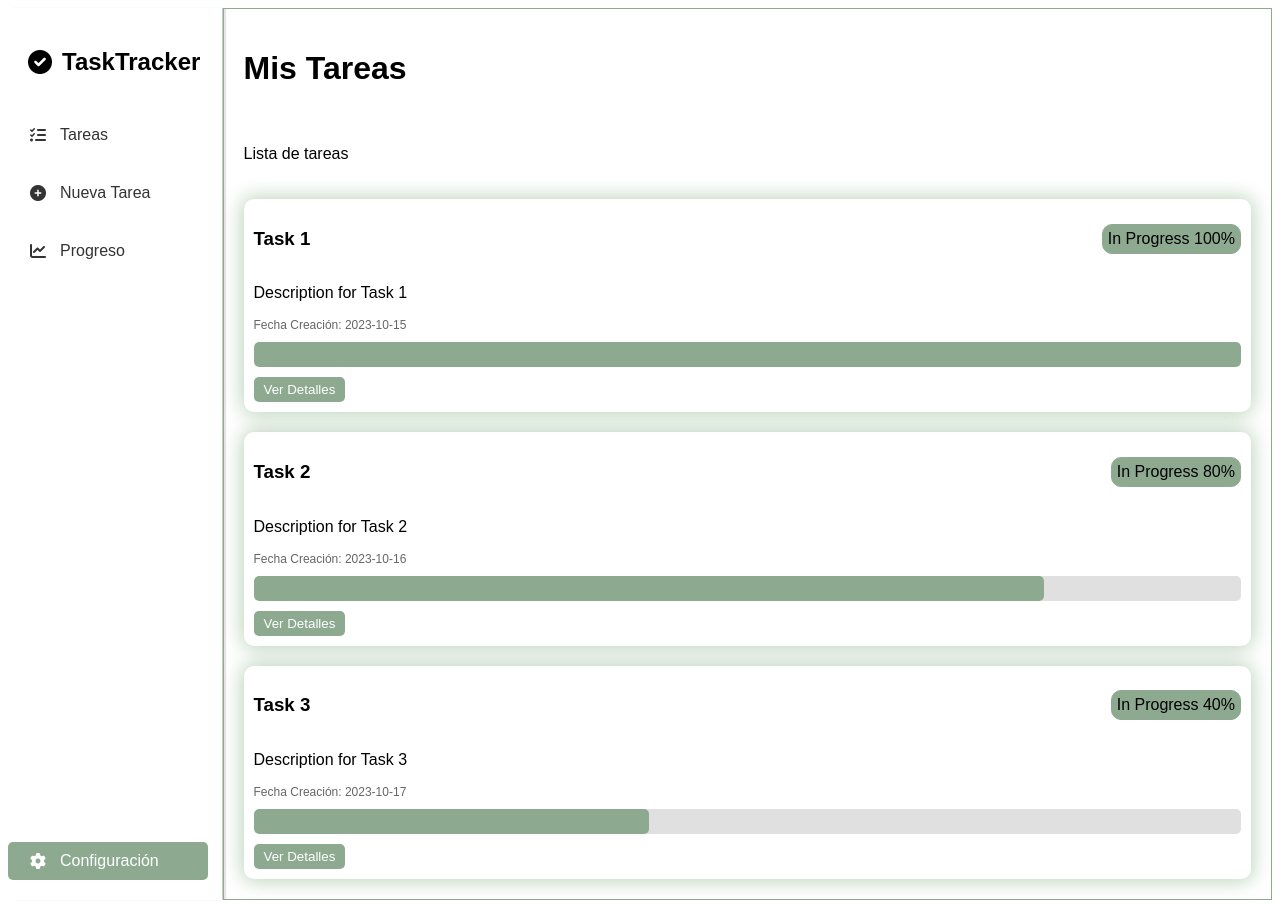
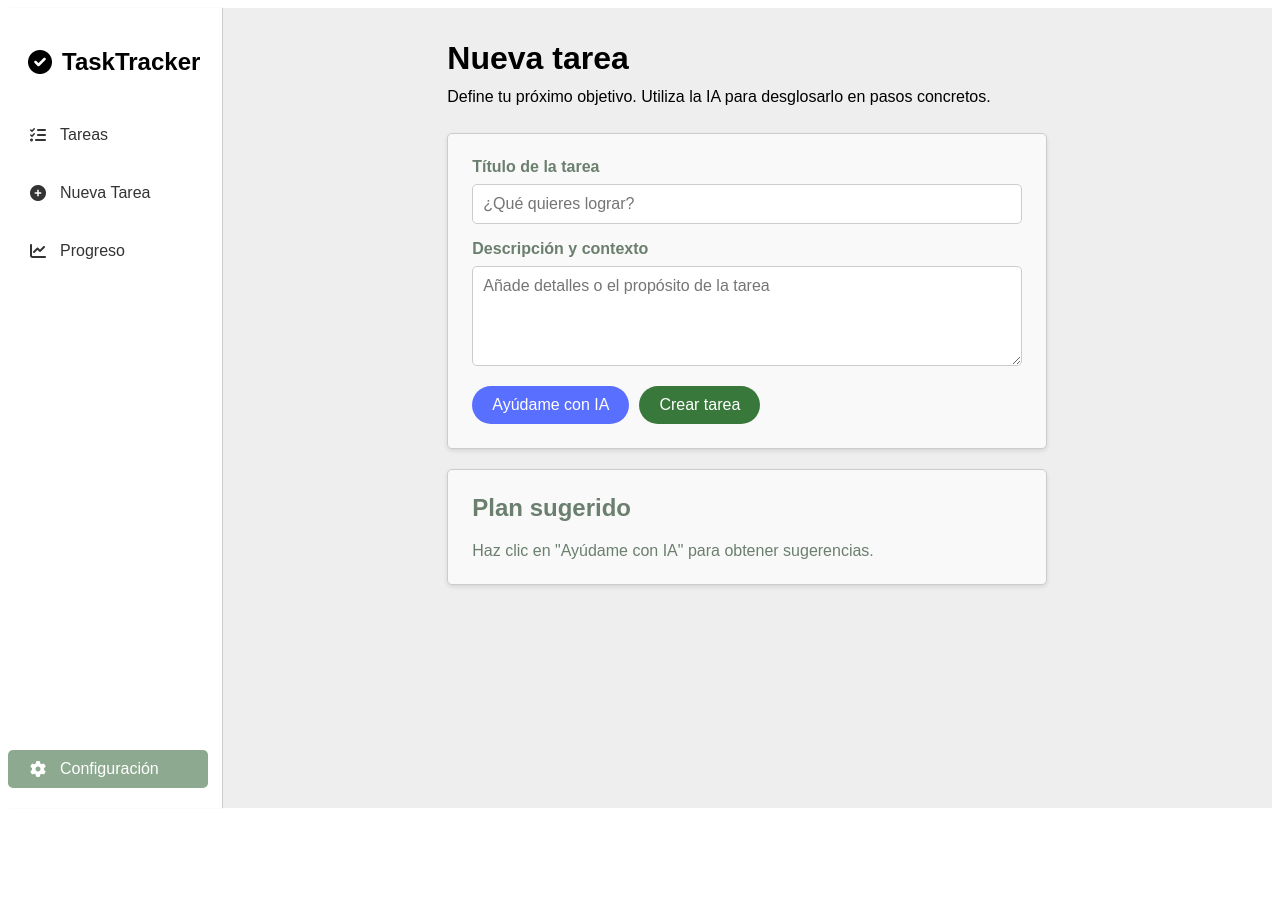
Before and after one commit to AlexSFCodes/Activity-Tracker, a React (Vite) app: page / in a window 1280 px wide. After the commit the page ends 816 px from the top, so only its background shows below. Built offline with nearby package versions, Linux system fonts and the light colour scheme.

Commit message:
Funcion de Agregar nueva tarea creada y funcionando

```diff
--- a/src/App.tsx
+++ b/src/App.tsx
@@ -1,11 +1,12 @@
 import Sidebar from "./Components/Sidebar/Sidebar";
 import TareasPage from "./pages/Tareas/TareasPage";
+import NewTaskPage from "./pages/NuevaTarea/NewTaskPage";
 function App() {
   return (
     <div className="app">
       <Sidebar />
-
-      <TareasPage />
+      <NewTaskPage />
+      {/* <TareasPage /> */}
 
     </div>
   );
--- /dev/null
+++ b/src/pages/NuevaTarea/NewTaskPage.css
@@ -0,0 +1,209 @@
+/* ==============================
+   Página
+   ============================== */
+
+.new-task-page {
+    width: 100%;
+    min-height: 100%;
+    padding: 32px 20px;
+    box-sizing: border-box;
+    background-color: #eeeeee;
+}
+
+
+/* ==============================
+   Encabezado
+   ============================== */
+
+.page-header {
+    width: 100%;
+    max-width: 600px;
+    margin: 0 auto 24px;
+}
+
+.page-header h1 {
+    margin: 0 0 8px;
+}
+
+.page-header p {
+    margin: 0;
+    line-height: 1.5;
+}
+
+
+/* ==============================
+   Formulario
+   ============================== */
+
+.form-container {
+    width: 100%;
+    max-width: 600px;
+    margin: 0 auto;
+    padding: 24px;
+    box-sizing: border-box;
+
+    border: 1px solid #ccc;
+    border-radius: 5px;
+
+    background-color: #f9f9f9;
+    color: #6b7f6e;
+
+    box-shadow: 0 2px 4px rgba(0, 0, 0, 0.1);
+}
+
+
+/* ==============================
+   Campos
+   ============================== */
+
+.form-group {
+    display: flex;
+    flex-direction: column;
+    gap: 8px;
+    margin-bottom: 16px;
+}
+
+.form-group label {
+    font-weight: 600;
+}
+
+.form-input {
+    width: 100%;
+    box-sizing: border-box;
+
+    padding: 10px;
+
+    border: 1px solid #ccc;
+    border-radius: 5px;
+
+    font: inherit;
+}
+
+.form-input:focus {
+    outline: 2px solid #596fff;
+    outline-offset: 1px;
+}
+
+
+/* ==============================
+   Textarea
+   ============================== */
+
+.form-textarea {
+    min-height: 100px;
+    resize: vertical;
+}
+
+
+/* ==============================
+   Botones
+   ============================== */
+
+.form-actions {
+    display: flex;
+    flex-wrap: wrap;
+    gap: 10px;
+    margin-top: 20px;
+}
+
+.btn {
+    padding: 10px 20px;
+
+    border: none;
+    border-radius: 20px;
+
+    color: white;
+
+    font: inherit;
+    cursor: pointer;
+
+    transition:
+        opacity 0.2s ease,
+        transform 0.1s ease;
+}
+
+.btn:hover {
+    opacity: 0.9;
+}
+
+.btn:active {
+    transform: scale(0.98);
+}
+
+.btn-primary {
+    background-color: #596fff;
+}
+
+.btn-success {
+    background-color: #39783b;
+}
+
+
+/* ==============================
+   Plan sugerido
+   ============================== */
+
+.plan-sugerido {
+    width: 100%;
+    max-width: 600px;
+    margin: 20px auto 0;
+    padding: 24px;
+    box-sizing: border-box;
+
+    border: 1px solid #ccc;
+    border-radius: 5px;
+
+    background-color: #f9f9f9;
+    color: #6b7f6e;
+
+    box-shadow: 0 2px 4px rgba(0, 0, 0, 0.1);
+}
+
+.plan-sugerido h2 {
+    margin-top: 0;
+}
+
+.plan-content p {
+    margin-bottom: 0;
+}
+
+
+/* ==============================
+   Accesibilidad
+   ============================== */
+
+.sr-only {
+    position: absolute;
+    width: 1px;
+    height: 1px;
+    padding: 0;
+    margin: -1px;
+    overflow: hidden;
+    clip: rect(0, 0, 0, 0);
+    white-space: nowrap;
+    border: 0;
+}
+
+
+/* ==============================
+   Responsive
+   ============================== */
+
+@media (max-width: 480px) {
+    .new-task-page {
+        padding: 20px 12px;
+    }
+
+    .form-container,
+    .plan-sugerido {
+        padding: 18px;
+    }
+
+    .form-actions {
+        flex-direction: column;
+    }
+
+    .btn {
+        width: 100%;
+    }
+}
--- /dev/null
+++ b/src/pages/NuevaTarea/NewTaskPage.tsx
@@ -0,0 +1,122 @@
+import { useState } from "react";
+import "./NewTaskPage.css";
+
+export default function NewTaskPage() {
+    const [titulo, setTitulo] = useState("");
+    const [descripcion, setDescripcion] = useState("");
+    const [enviando, setEnviando] = useState(false);
+    const [error, setError] = useState<string | null>(null);
+
+    const handleSubmit = async (e: React.FormEvent<HTMLFormElement>) => {
+        e.preventDefault(); // evita que el form recargue la página
+
+        if (!titulo.trim()) {
+            setError("El título es obligatorio");
+            return;
+        }
+
+        setError(null);
+        setEnviando(true);
+
+        try {
+            const nuevaTarea = await window.api.crearTarea(titulo, descripcion);
+            console.log("Tarea creada con id:", nuevaTarea.id);
+
+            // limpiamos el formulario
+            setTitulo("");
+            setDescripcion("");
+        } catch (err) {
+            console.error("Error al crear la tarea:", err);
+            setError("No se pudo guardar la tarea");
+        } finally {
+            setEnviando(false);
+        }
+    };
+
+    return (
+        <main className="new-task-page">
+            <header className="page-header">
+                <h1>Nueva tarea</h1>
+                <p>
+                    Define tu próximo objetivo. Utiliza la IA para desglosarlo
+                    en pasos concretos.
+                </p>
+            </header>
+
+            <section className="form-container" aria-labelledby="form-title">
+                <h2 id="form-title" className="sr-only">
+                    Crear nueva tarea
+                </h2>
+
+                <form onSubmit={handleSubmit}>
+                    <div className="form-group">
+                        <label htmlFor="titulo">
+                            Título de la tarea
+                        </label>
+
+                        <input
+                            className="form-input"
+                            type="text"
+                            id="titulo"
+                            name="titulo"
+                            placeholder="¿Qué quieres lograr?"
+                            value={titulo}
+                            onChange={(e) => setTitulo(e.target.value)}
+                            required
+                        />
+                    </div>
+
+                    <div className="form-group">
+                        <label htmlFor="descripcion">
+                            Descripción y contexto
+                        </label>
+
+                        <textarea
+                            className="form-input form-textarea"
+                            id="descripcion"
+                            name="descripcion"
+                            placeholder="Añade detalles o el propósito de la tarea"
+                            rows={4}
+                            value={descripcion}
+                            onChange={(e) => setDescripcion(e.target.value)}
+                        />
+                    </div>
+
+                    {error && <p className="form-error">{error}</p>}
+
+                    <div className="form-actions">
+                        <button
+                            className="btn btn-primary"
+                            type="button"
+                        >
+                            Ayúdame con IA
+                        </button>
+
+                        <button
+                            className="btn btn-success"
+                            type="submit"
+                            disabled={enviando}
+                        >
+                            {enviando ? "Guardando..." : "Crear tarea"}
+                        </button>
+                    </div>
+                </form>
+            </section>
+
+            <section
+                className="plan-sugerido"
+                aria-labelledby="plan-title"
+            >
+                <h2 id="plan-title">
+                    Plan sugerido
+                </h2>
+
+                <div id="plan-ia" className="plan-content">
+                    <p>
+                        Haz clic en "Ayúdame con IA" para obtener sugerencias.
+                    </p>
+                </div>
+            </section>
+        </main>
+    );
+}
```
Also changed, not shown: electron/main.ts (+23 -1 lines), electron/preload.ts (deleted, +0 -7 lines), src/types/electron.d.ts (added, +12 -0 lines), electron/preload.cts (added), 1 other file (tests, documents, lock files or other folders).
